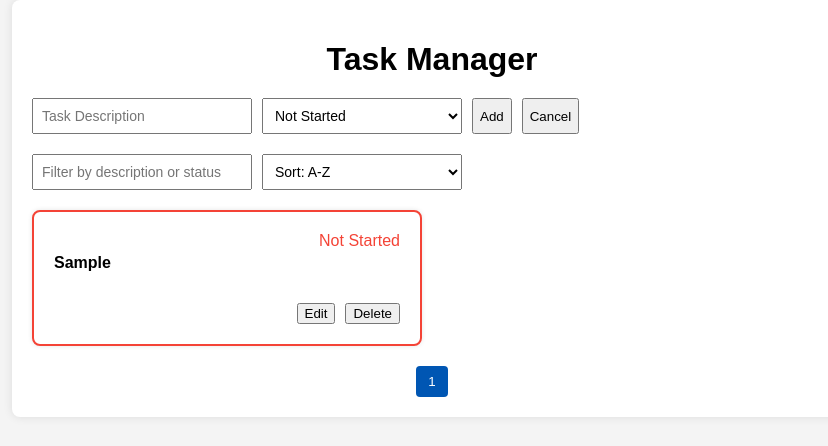
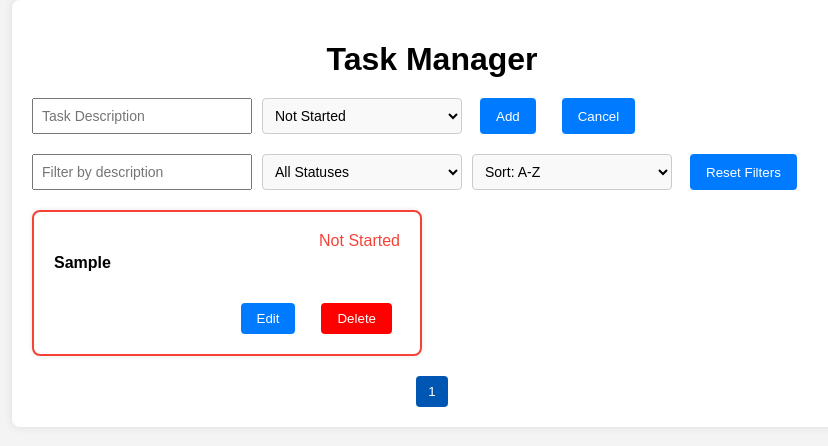
Before and after one commit to AhmedNaderAmer/my-task-app, a React (Create React App) app: page /tasks in a window 1280 px wide. Both pictures are taken after typing "Sample" into the empty fields and a click on the button "Add". Shown: the top 446 px of the page, without its empty margins (208-1036 px from the left). Built offline with nearby package versions, Linux system fonts and the light colour scheme.

Commit message:
apply style and separate filtering and reset button

```diff
--- a/src/App.css
+++ b/src/App.css
@@ -58,6 +58,42 @@ h1 {
   width: 200px;
 }
 
+.button {
+  padding: 8px 16px;
+  background-color: #007BFF;
+  color: #fff;
+  border: none;
+  border-radius: 4px;
+  cursor: pointer;
+  margin: 0 8px;
+}
+
+.button:hover {
+  background-color: #0056b3;
+}
+
+.custom-select {
+  padding: 8px 12px;
+  font-size: 16px;
+  border: 1px solid #ccc;
+  border-radius: 4px;
+  background-color: #f9f9f9;
+  width: 200px;
+  transition: border-color 0.3s ease;
+}
+
+.custom-select:focus {
+  outline: none;
+  border-color: #1976d2;
+}
+
+.custom-select:hover {
+  border-color: #115293;
+}
+
+.custom-select option {
+  padding: 10px;
+}
 .pagination {
   display: flex;
   justify-content: center;
--- a/src/components/Task.tsx
+++ b/src/components/Task.tsx
@@ -13,7 +13,7 @@ type TaskProps = {
 const statusColors: Record<string, string> = {
   "Not Started": "#f44336", // Red
   "In Progress": "#ff9800", // Orange
-  Finished: "#4caf50", // Green
+  "Finished": "#4caf50", // Green
 };
 
 const Task: React.FC<TaskProps> = ({ task, onEdit, onDelete }) => {
@@ -27,8 +27,8 @@ const Task: React.FC<TaskProps> = ({ task, onEdit, onDelete }) => {
         <span style={{ color: statusColors[task.status] }}>{task.status}</span>
       </div>
       <div className="task-actions">
-        <button onClick={() => onEdit(task.id)}>Edit</button>
-        <button onClick={() => onDelete(task.id)}>Delete</button>
+        <button className="button" onClick={() => onEdit(task.id)}>Edit</button>
+        <button className="button" style={{backgroundColor:"red"}} onClick={() => onDelete(task.id)}>Delete</button>
       </div>
     </div>
   );
--- a/src/components/TaskForm.tsx
+++ b/src/components/TaskForm.tsx
@@ -51,13 +51,13 @@ const TaskForm: React.FC<TaskFormProps> = ({ task, onSave, onCancel }) => {
         value={description}
         onChange={(e) => setDescription(e.target.value)}
       />
-      <select value={status} onChange={(e) => setStatus(e.target.value as any)}>
+      <select className="custom-select" value={status} onChange={(e) => setStatus(e.target.value as any)}>
         <option value="Not Started">Not Started</option>
         <option value="In Progress">In Progress</option>
         <option value="Finished">Finished</option>
       </select>
-      <button onClick={handleSubmit}>{task ? "Update" : "Add"}</button>
-      <button onClick={onCancel}>Cancel</button>
+      <button className="button"onClick={handleSubmit}>{task ? "Update" : "Add"}</button>
+      <button className="button"onClick={onCancel}>Cancel</button>
     </div>
   );
 };
--- a/src/components/TaskList.tsx
+++ b/src/components/TaskList.tsx
@@ -1,14 +1,14 @@
-import React, { useState } from "react";
+import React from "react";
 import Task from "./Task";
 
-type Task = {
+type TaskType = {
   id: number;
   description: string;
   status: "Not Started" | "In Progress" | "Finished";
 };
 
 type TaskListProps = {
-  tasks: Task[];
+  tasks: TaskType[];
   onEditTask: (id: number) => void;
   onDeleteTask: (id: number) => void;
 };
--- a/src/pages/LoginPage.tsx
+++ b/src/pages/LoginPage.tsx
@@ -2,12 +2,11 @@ import React, { useState } from "react";
 import { useNavigate } from "react-router-dom";
 
 const LoginPage: React.FC = () => {
-  const [username, setUsername] = useState("");
-  const [password, setPassword] = useState("");
+  const [username, setUsername] = useState("admin");
+  const [password, setPassword] = useState("password");
   const navigate = useNavigate();
 
   const handleLogin = () => {
-    // Simple validation for demonstration
     if (username === "admin" && password === "password") {
       navigate("/tasks");
     } else {
--- a/src/pages/TaskPage.tsx
+++ b/src/pages/TaskPage.tsx
@@ -14,11 +14,11 @@ const TaskPage: React.FC = () => {
   const [editingTask, setEditingTask] = useState<Task | null>(null);
   const [currentPage, setCurrentPage] = useState(1);
   const [filterText, setFilterText] = useState('');
+  const [statusFilter, setStatusFilter] = useState<string>('');
   const [sortOrder, setSortOrder] = useState<'asc' | 'desc'>('asc');
   const tasksPerPage = 4;
 
   useEffect(() => {
-    // Load tasks from cache
     const cachedTasks = localStorage.getItem('tasks');
     if (cachedTasks) {
       setTasks(JSON.parse(cachedTasks));
@@ -26,7 +26,6 @@ const TaskPage: React.FC = () => {
   }, []);
 
   useEffect(() => {
-    // Cache tasks whenever they change
     localStorage.setItem('tasks', JSON.stringify(tasks));
   }, [tasks]);
 
@@ -58,19 +57,31 @@ const TaskPage: React.FC = () => {
 
   const handleFilterChange = (e: React.ChangeEvent<HTMLInputElement>) => {
     setFilterText(e.target.value);
-    setCurrentPage(1); // Reset to first page when filtering
+    setCurrentPage(1);
+  };
+
+  const handleStatusFilterChange = (e: React.ChangeEvent<HTMLSelectElement>) => {
+    setStatusFilter(e.target.value);
+    setCurrentPage(1);
   };
 
   const handleSortChange = (e: React.ChangeEvent<HTMLSelectElement>) => {
     setSortOrder(e.target.value as 'asc' | 'desc');
   };
 
-  // Filter tasks by description or status
-  const filteredTasks = tasks.filter(
-    (task) =>
-      task.description.toLowerCase().includes(filterText.toLowerCase()) ||
-      task.status.toLowerCase().includes(filterText.toLowerCase())
-  );
+  const handleResetFilters = () => {
+    setFilterText('');
+    setStatusFilter('');
+    setSortOrder('asc');
+    setCurrentPage(1);
+  };
+
+  // Filter tasks by description and status
+  const filteredTasks = tasks.filter((task) => {
+    const matchesDescription = task.description.toLowerCase().includes(filterText.toLowerCase());
+    const matchesStatus = statusFilter ? task.status === statusFilter : true;
+    return matchesDescription && matchesStatus;
+  });
 
   // Sort tasks by description
   const sortedTasks = filteredTasks.sort((a, b) => {
@@ -93,17 +104,24 @@ const TaskPage: React.FC = () => {
       />
 
       {/* Filter and Sort Controls */}
-      <div  className="task-form">
+      <div className="task-form">
         <input
           type="text"
-          placeholder="Filter by description or status"
+          placeholder="Filter by description"
           value={filterText}
           onChange={handleFilterChange}
         />
-        <select value={sortOrder} onChange={handleSortChange}>
+        <select className="custom-select" value={statusFilter} onChange={handleStatusFilterChange}>
+          <option value="">All Statuses</option>
+          <option value="Not Started">Not Started</option>
+          <option value="In Progress">In Progress</option>
+          <option value="Finished">Finished</option>
+        </select>
+        <select className="custom-select" value={sortOrder} onChange={handleSortChange}>
           <option value="asc">Sort: A-Z</option>
           <option value="desc">Sort: Z-A</option>
         </select>
+        <button className="button" onClick={handleResetFilters}>Reset Filters</button>
       </div>
 
       <TaskList
```
